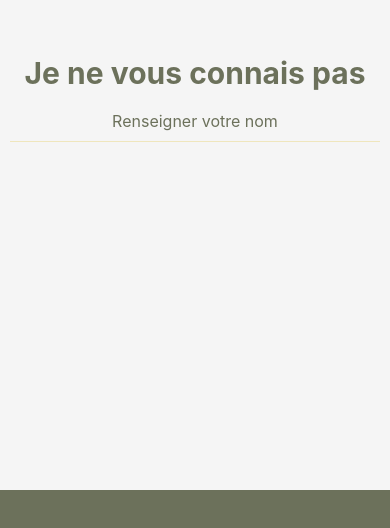
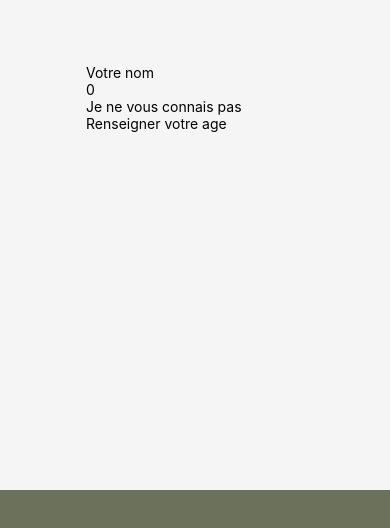
Before and after one commit to Djeg/book-library-native-app, a React Native app: screen / in a window 390 px wide. Shown: the part 294-822 px from the top of the page. Built offline with nearby package versions, Linux system fonts and the light colour scheme.

Commit message:
Correction n°1

```diff
--- a/App.js
+++ b/App.js
@@ -1,13 +1,13 @@
 import { StatusBar } from 'expo-status-bar';
 import React from 'react';
 import { StyleSheet, View } from 'react-native';
-import { Hello } from './src/Hello'
+import { Welcome } from './src/Welcome'
 import { Layout } from './src/Layout'
 
 export default function App() {
   return (
     <Layout>
-      <Hello age="30" />
+      <Welcome />
       <StatusBar style="auto" />
     </Layout>
   );
--- a/src/Welcome.js
+++ b/src/Welcome.js
@@ -1,5 +1,33 @@
-import React from 'react'
+import React, { useState } from 'react'
+import { Text, View, TextInput } from 'react-native'
 
 export const Welcome = () => {
-  // A vous de jouer
+  // Création des états (le nom, et l'age)
+  const [name, setName] = useState('')
+  const [age, setAge] = useState(0)
+  let helloText = null
+  let ageText = null
+
+  if (!name) {
+    helloText = <Text>Je ne vous connais pas</Text>
+  } else {
+    helloText = <Text>Bonjour {name}</Text>
+  }
+
+  if (!age) {
+    ageText = <Text>Renseigner votre age</Text>
+  } else if (age < 18) {
+    ageText = <Text>Vous avez {age} ans, vous êtes mineur</Text>
+  } else {
+    ageText = <Text>Vous avez {age} ans, vous êtes majeur</Text>
+  }
+
+  return (
+    <View>
+      <TextInput placeholder="Votre nom" value={name} onChangeText={setName} />
+      <TextInput placeholder="Votre age" value={age} onChangeText={setAge} />
+      {helloText}
+      {ageText}
+    </View>
+  )
 }
```
Also changed, not shown: doc/exos.md (+39 -0 lines).
